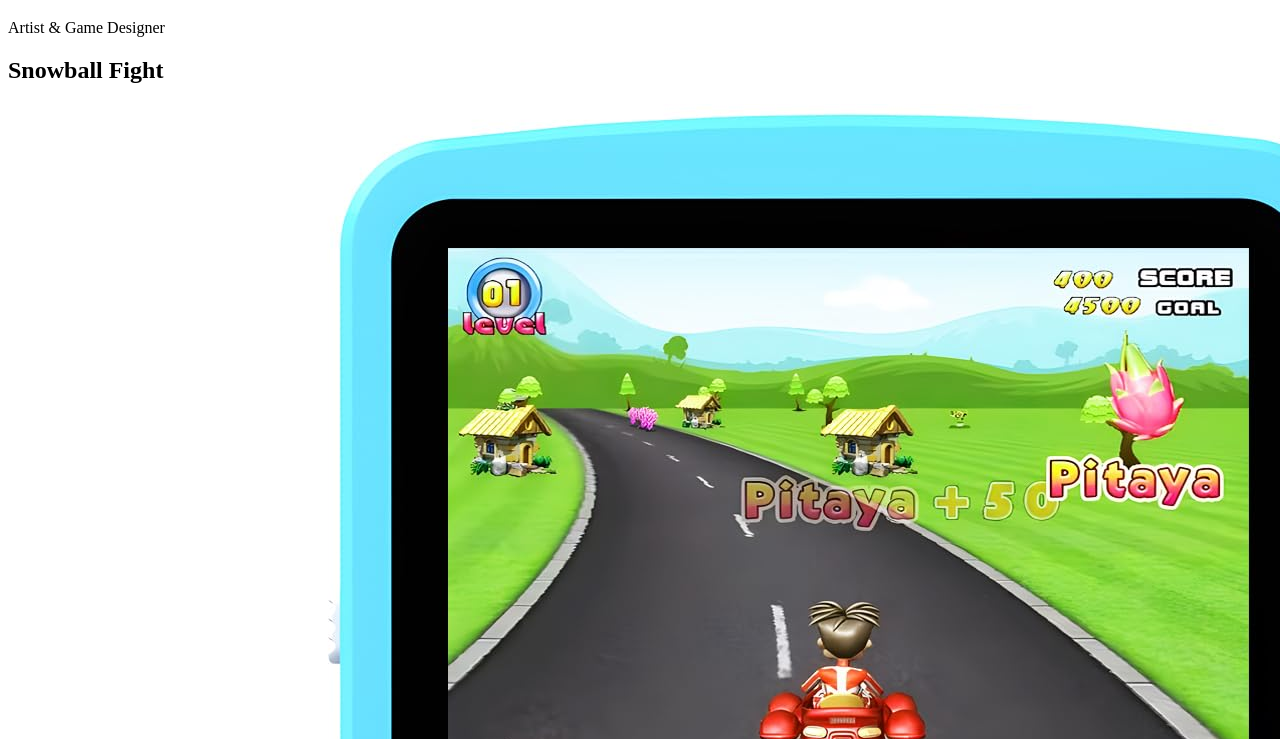
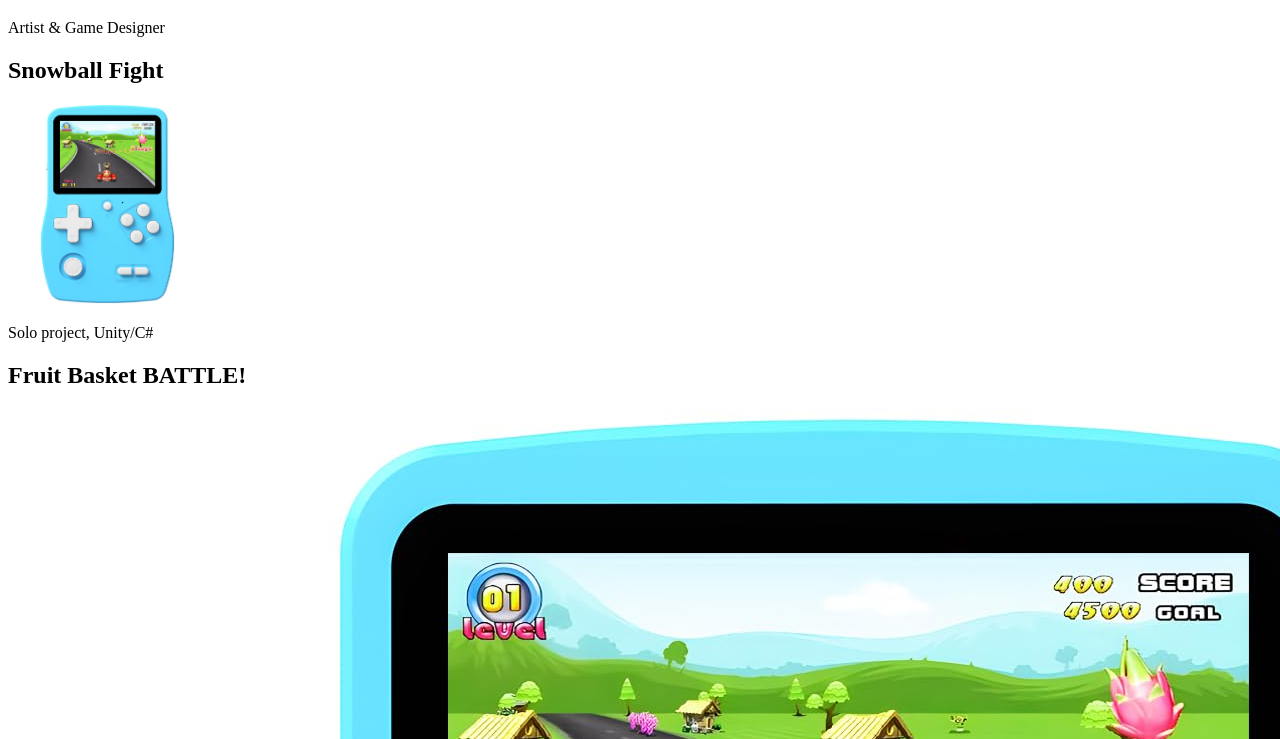
Before and after one commit to Karisa-Gaudet/portfolio, a plain HTML site: page index.html in a window 1280 px wide. Shown: the part 61-800 px from the top of the page. Drawn offline with Linux system fonts and the light colour scheme.

Commit message:
Update index.html

```diff
--- a/index.html
+++ b/index.html
@@ -11,7 +11,7 @@
 	<h2>
 		Snowball Fight
 	</h2>
-		<img src="Images/game.jpg">
+		<img src="Images/game.jpg" height = 200>
 		<p> Solo project, Unity/C# </p>
 
 	<h2>
```
